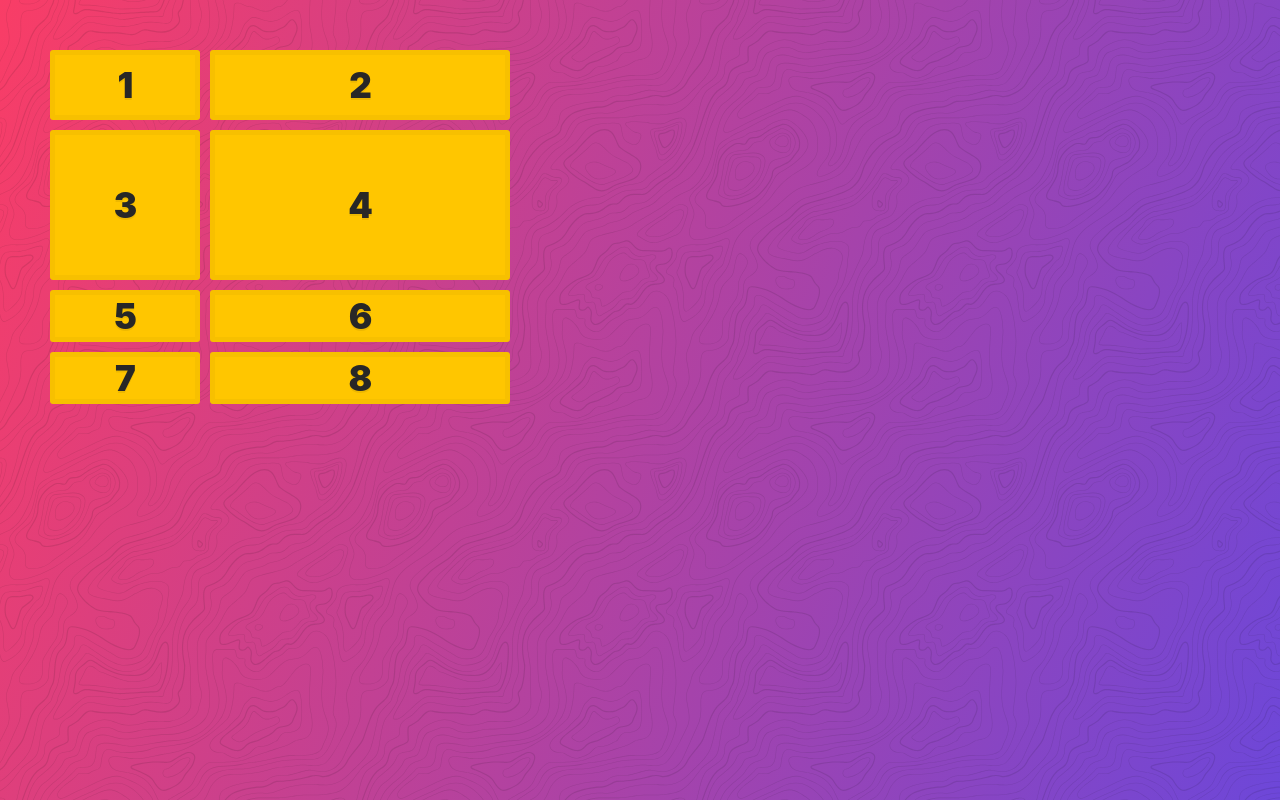
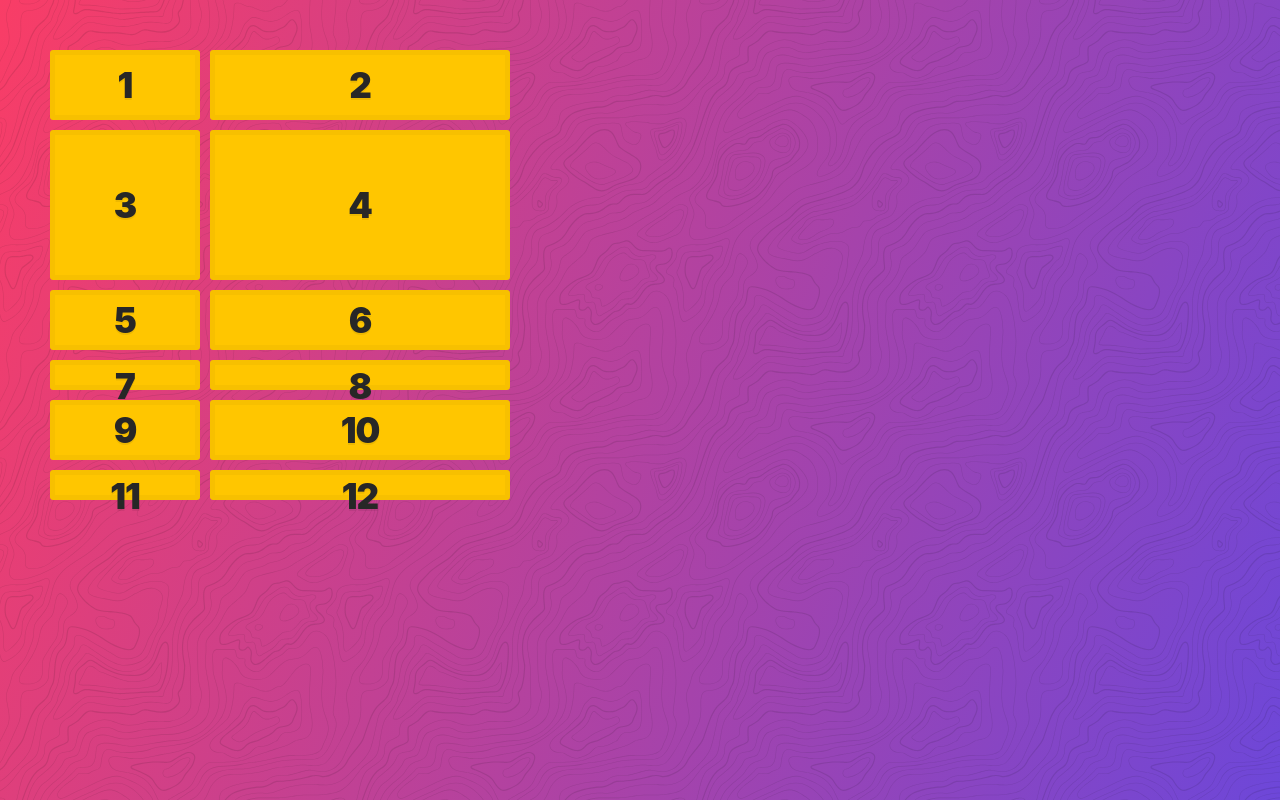
Before and after one commit to jcarlosj/CSSGrid-Web-WB, a website: page 05-Pistas-CSS-implicitas-a-explicitas/index.html in a window 1280 px wide. Drawn offline with Linux system fonts and the light colour scheme.

Commit message:
[+] 05-Pistas CSS implicitas (agrega dimensiones automaticas)

```diff
--- a/05-Pistas-CSS-implicitas-a-explicitas/index.html
+++ b/05-Pistas-CSS-implicitas-a-explicitas/index.html
@@ -18,6 +18,10 @@
         <div class="item">6</div>
         <div class="item">7</div>
         <div class="item">8</div>
+        <div class="item">9</div>
+        <div class="item">10</div>
+        <div class="item">11</div>
+        <div class="item">12</div>
     </div>
 
     <style>
@@ -26,6 +30,7 @@
             grid-gap: 1rem;
             grid-template-columns: 150px 300px;
             grid-template-rows: 70px 150px;
+            grid-auto-rows: 6rem 3rem;
             margin: 2rem 0;
         }
     </style>
```
